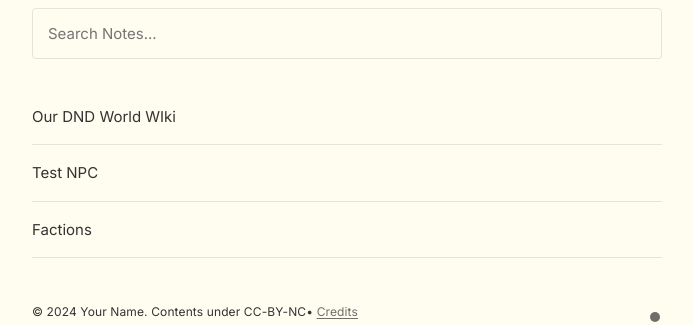
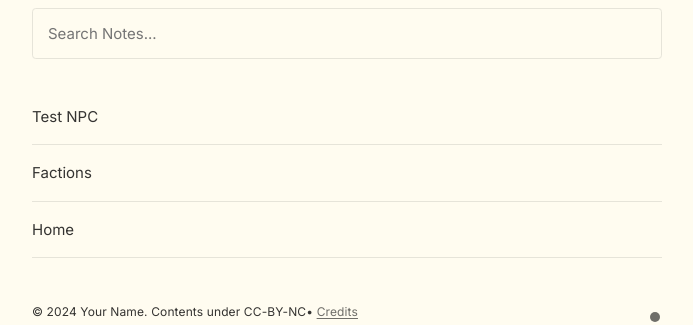
Before and after one commit to dennyp02/dennyp02.github.io, a Jekyll site: the page built from pages/index.md, in a window 1280 px wide. Shown: the part 406-731 px from the top of the page, without its empty margins (293-986 px from the left). Built offline with Jekyll 4.4.1, drawn with Linux system fonts in a browser that asks for light colours.

Commit message:
Update index.md

```diff
--- a/_notes/index.md
+++ b/_notes/index.md
@@ -1,8 +1,9 @@
 ---
-title: Our DND World WIki
-aliases:
-  - Home
+title: Home
+date: 2025-12-28
+feed: show
 ---
+
 # [[The Gods]]
 
 # [[Magic]]
```
